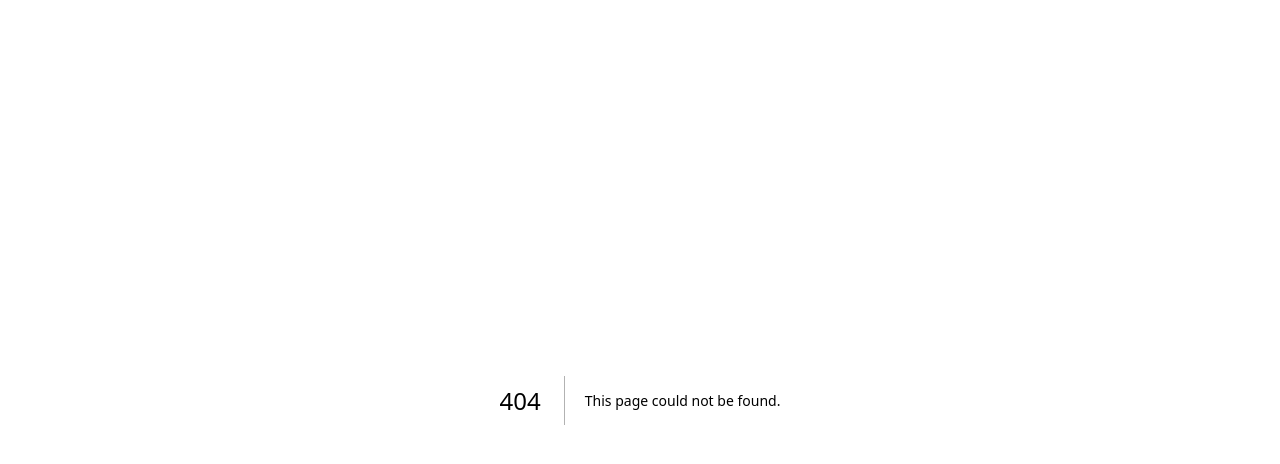
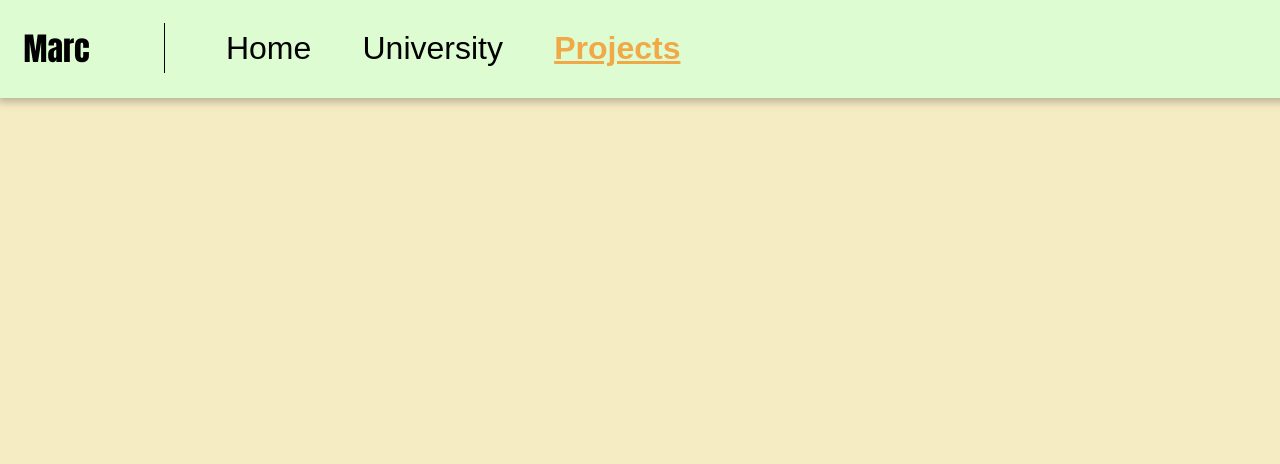
Before and after one commit to MarcMahler/MarcMahler.github.io, a Next.js app: page /projects in a window 1280 px wide. Before the commit this address had no page. Shown: the top 464 px of the page. Built offline with nearby package versions, Linux system fonts and the light colour scheme.

Commit message:
enhanced routing

```diff
--- a/app/nav.css
+++ b/app/Components/Nav/nav.css
@@ -11,7 +11,6 @@
     box-shadow: 0 4px 8px rgba(0, 0, 0, 0.25);
     position: fixed;
     padding-left: clamp(20px, 2vw, 1500px);
-
 }
 .nav ul {
     list-style-type: none;
@@ -47,3 +46,8 @@
     height: clamp(20px, 5vw, 50px);
     margin: 0 10px;
 }
+.active-tab {
+    font-weight: bold;
+    text-decoration: underline;
+    color: rgb(241, 168, 71) !important;
+}
--- /dev/null
+++ b/app/Components/Nav/nav.jsx
@@ -0,0 +1,35 @@
+"use client";
+import "./nav.css";
+import { useRouter, usePathname } from "next/navigation";
+
+export default function Nav() {
+  const router = useRouter();
+  const pathname = usePathname();  // liefert z.B. "/", "/university", "/projects"
+
+  return (
+    <nav className="nav">
+      <h1 className="logo">Marc</h1>
+      <ul className="nav-links">
+        <li className="vertical-line"></li>
+        <li
+          onClick={() => router.push("/")}
+          className={pathname === "/" ? "active-tab" : ""}
+        >
+          Home
+        </li>
+        <li
+          onClick={() => router.push("/university")}
+          className={pathname === "/university" ? "active-tab" : ""}
+        >
+          University
+        </li>
+        <li
+          onClick={() => router.push("/projects")}
+          className={pathname === "/projects" ? "active-tab" : ""}
+        >
+          Projects
+        </li>
+      </ul>
+    </nav>
+  );
+}
--- a/app/profile.jsx
+++ b/app/Components/Profile/profile.jsx
@@ -1,5 +1,5 @@
 import "./profile.css";
-import Socials from "./socials.jsx";
+import Socials from "../Socials/socials.jsx";
 
 export default function Profile() {
     return (
--- a/app/page.jsx
+++ b/app/page.jsx
@@ -1,7 +1,7 @@
 import Head from "next/head";
 import "./page.css";
-import Profile from "./profile.jsx";
-import Nav from "./nav.jsx";
+import Profile from "./Components/Profile/profile.jsx";
+import Nav from "./Components/Nav/nav.jsx";
 
 export default function App() {
   return (
--- /dev/null
+++ b/app/projects/page.jsx
@@ -0,0 +1,10 @@
+import Nav from "../Components/Nav/nav";
+import "./projects.css";
+
+export default function projects() {
+    return (
+        <main>
+            <Nav />
+        </main>
+    )
+}
--- /dev/null
+++ b/app/projects/projects.css
@@ -0,0 +1,4 @@
+body {
+    font-family: Arial, sans-serif;
+    background-color: #f6ecc4;
+}
--- /dev/null
+++ b/app/university/university.css
@@ -0,0 +1,4 @@
+body {
+    font-family: Arial, sans-serif;
+    background-color: #f6ecc4;
+}
```
Also changed, not shown: app/nav.jsx (deleted, +0 -14 lines), app/university/page.jsx (added, +10 -0 lines), app/Components/Profile/profile.css (renamed from app/profile.css), app/Components/Socials/socials.css (renamed from app/socials.css), app/Components/Socials/socials.jsx (renamed from app/socials.jsx).
